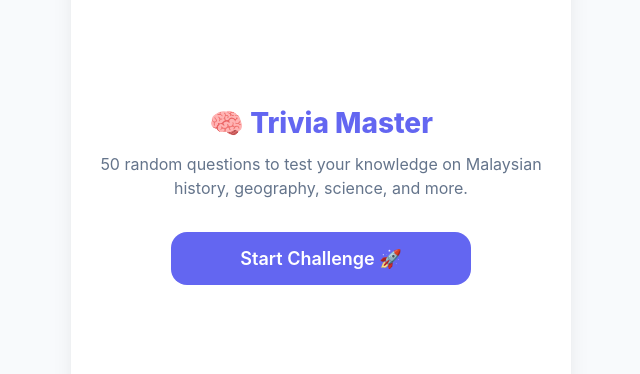
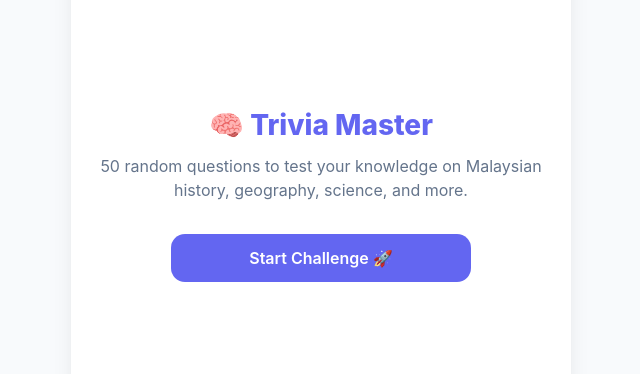
Before and after one commit to amirulcyber/amirulcyber.github.io, a Jekyll site: the page edu/index.html, which Jekyll copies as it is, in a window 1280 px wide. Shown: the part 255-629 px from the top of the page, without its empty margins (319-959 px from the left). Built offline with Jekyll 4.4.1, drawn with Linux system fonts in a browser that asks for light colours.

Commit message:
edu: tighten UI for iPhone, confirm random 50q selection, add low-question warning

```diff
--- a/edu/index.html
+++ b/edu/index.html
@@ -3,7 +3,7 @@
 <head>
     <meta charset="UTF-8">
     <meta name="robots" content="noindex, nofollow">
-    <meta name="viewport" content="width=device-width, initial-scale=1.0, maximum-scale=1.0, user-scalable=no">
+    <meta name="viewport" content="width=device-width, initial-scale=1.0">
     <title>Teen Trivia Master</title>
     <style>
         :root {
@@ -34,17 +34,20 @@
             align-items: center;
             min-height: 100vh;
             overflow-x: hidden;
+            -webkit-overflow-scrolling: touch;
         }
 
         #app {
             width: 100%;
             max-width: 500px;
             min-height: 100vh;
+            max-height: 100vh;
             background: var(--card-bg);
             display: flex;
             flex-direction: column;
             position: relative;
             box-shadow: 0 20px 25px -5px rgba(0, 0, 0, 0.1), 0 10px 10px -5px rgba(0, 0, 0, 0.04);
+            overflow-y: auto;
         }
 
         /* Views */
@@ -52,7 +55,7 @@
             display: none;
             flex-direction: column;
             flex: 1;
-            padding: 24px;
+            padding: 16px;
         }
         .view.active {
             display: flex;
@@ -72,14 +75,15 @@
             background: var(--primary);
             color: white;
             border: none;
-            padding: 16px 32px;
-            font-size: 18px;
+            padding: 14px 28px;
+            font-size: 16px;
             font-weight: 600;
-            border-radius: 16px;
+            border-radius: 14px;
             cursor: pointer;
             transition: transform 0.1s, background 0.2s;
             width: 100%;
             max-width: 300px;
+            min-height: 48px;
         }
         .btn:active { transform: scale(0.96); }
         .btn:disabled { opacity: 0.5; cursor: not-allowed; transform: none; }
@@ -89,18 +93,18 @@
             display: flex;
             justify-content: space-between;
             align-items: center;
-            margin-bottom: 24px;
-            margin-top: env(safe-area-inset-top, 20px);
+            margin-bottom: 16px;
+            margin-top: env(safe-area-inset-top, 12px);
         }
-        .progress-text { font-weight: 600; color: var(--text-muted); }
-        .score-text { font-weight: 700; color: var(--primary); }
+        .progress-text { font-weight: 600; color: var(--text-muted); font-size: 14px; }
+        .score-text { font-weight: 700; color: var(--primary); font-size: 14px; }
 
         .progress-bar-container {
             width: 100%;
-            height: 8px;
+            height: 6px;
             background: var(--option-bg);
-            border-radius: 4px;
-            margin-bottom: 32px;
+            border-radius: 3px;
+            margin-bottom: 20px;
             overflow: hidden;
         }
         .progress-bar {
@@ -112,30 +116,30 @@
 
         /* Question & Options */
         .question {
-            font-size: 20px;
+            font-size: 18px;
             font-weight: 700;
             line-height: 1.4;
-            margin-bottom: 32px;
+            margin-bottom: 20px;
         }
 
         .options {
             display: flex;
             flex-direction: column;
-            gap: 12px;
-            margin-bottom: auto; /* pushes next button to bottom */
+            gap: 10px;
         }
 
         .option {
             background: var(--option-bg);
             border: 2px solid transparent;
-            padding: 16px 20px;
-            border-radius: 16px;
-            font-size: 16px;
+            padding: 14px 18px;
+            border-radius: 14px;
+            font-size: 15px;
             font-weight: 500;
             cursor: pointer;
             transition: all 0.2s;
             display: flex;
             align-items: center;
+            min-height: 48px;
         }
 
         .option:active:not(.disabled) { transform: scale(0.98); }
@@ -154,8 +158,8 @@
 
         /* Next Button Area */
         .action-area {
-            margin-top: 32px;
-            padding-bottom: env(safe-area-inset-bottom, 20px);
+            margin-top: 20px;
+            padding-bottom: env(safe-area-inset-bottom, 12px);
         }
 
         /* Toast / Milestone Notification */
```
Also changed, not shown: other parts of edu/index.html (+11 -6 lines).
